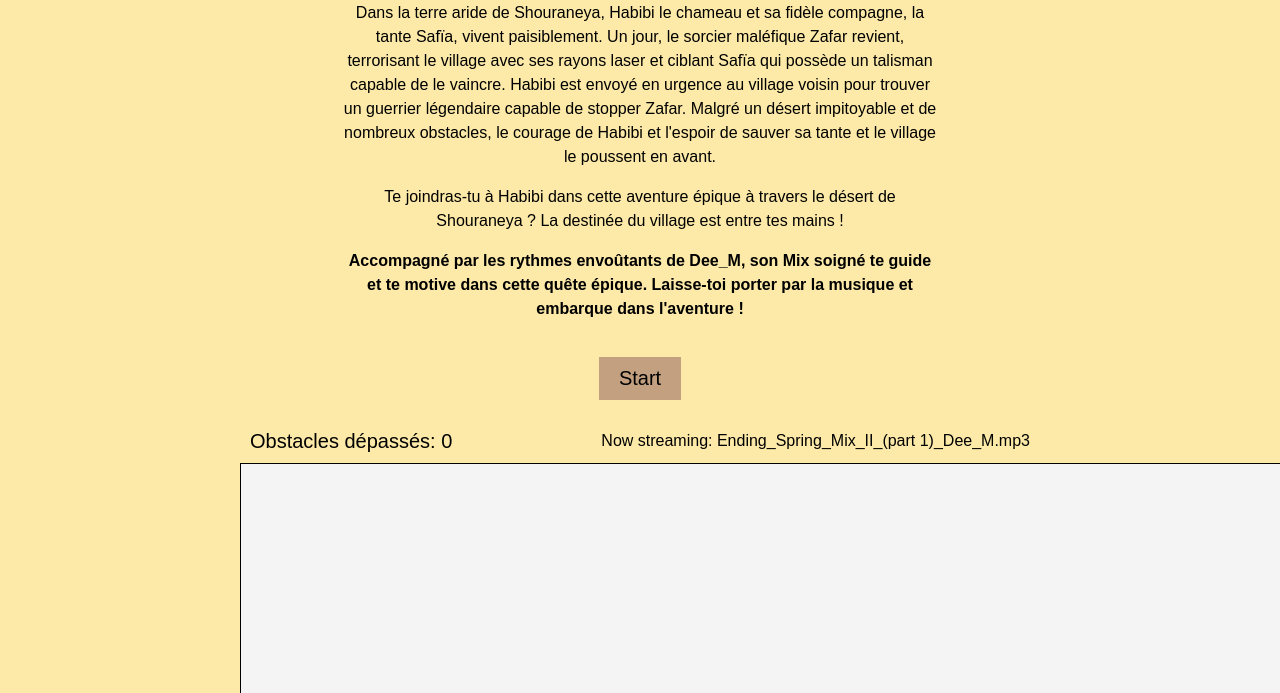
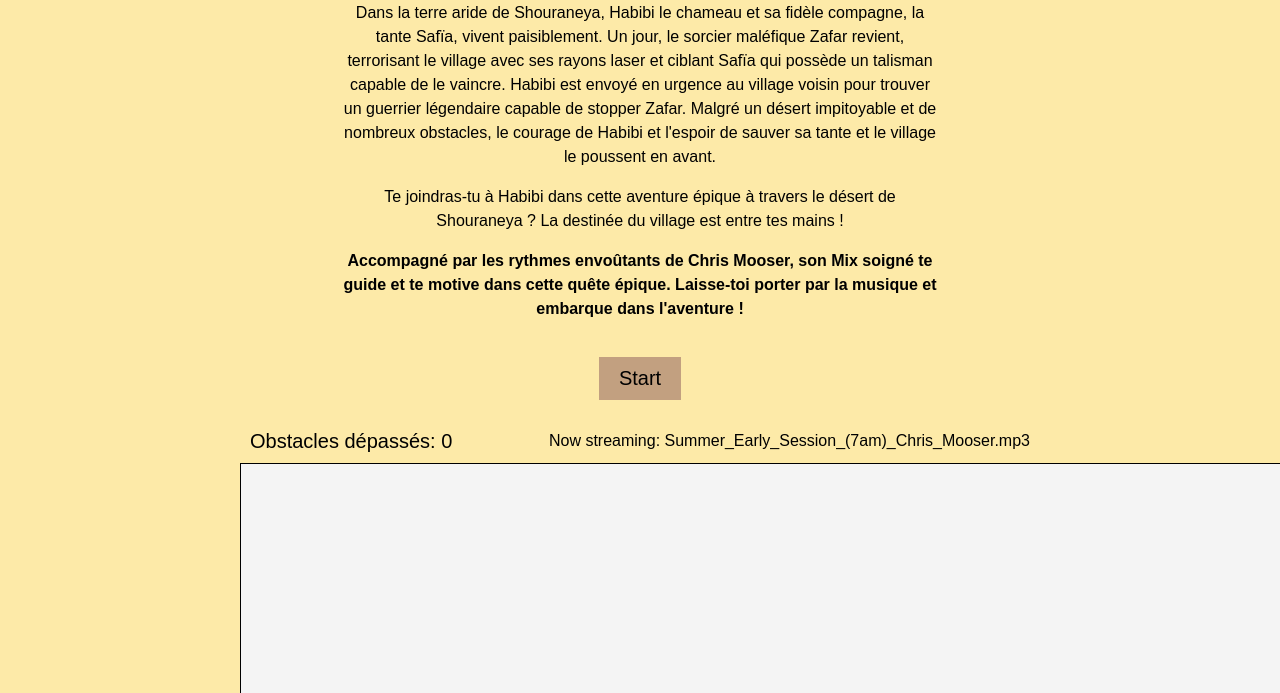
Before and after one commit to jonjonrebas/Habibi, a plain HTML site: page index.html in a window 1280 px wide. Shown: the part 107-800 px from the top of the page. Drawn offline with Linux system fonts and the light colour scheme.

Commit message:
Update index.html

```diff
--- a/index.html
+++ b/index.html
@@ -81,13 +81,13 @@
     <div class="story">
         <p>Dans la terre aride de Shouraneya, Habibi le chameau et sa fidèle compagne, la tante Safïa, vivent paisiblement. Un jour, le sorcier maléfique Zafar revient, terrorisant le village avec ses rayons laser et ciblant Safïa qui possède un talisman capable de le vaincre. Habibi est envoyé en urgence au village voisin pour trouver un guerrier légendaire capable de stopper Zafar. Malgré un désert impitoyable et de nombreux obstacles, le courage de Habibi et l'espoir de sauver sa tante et le village le poussent en avant.</p>
         <p>Te joindras-tu à Habibi dans cette aventure épique à travers le désert de Shouraneya ? La destinée du village est entre tes mains !</p>
-        <p><strong>Accompagné par les rythmes envoûtants de Dee_M, son Mix soigné te guide et te motive dans cette quête épique. Laisse-toi porter par la musique et embarque dans l'aventure !</strong></p>
+        <p><strong>Accompagné par les rythmes envoûtants de Chris Mooser, son Mix soigné te guide et te motive dans cette quête épique. Laisse-toi porter par la musique et embarque dans l'aventure !</strong></p>
     </div>
     <button class="start-button" onclick="startGame()">Start</button>
     <div id="gameContainer">
         <div class="controls">
             <div class="score">Obstacles dépassés: <span id="score">0</span></div>
-            <div class="music-info">Now streaming: Ending_Spring_Mix_II_(part 1)_Dee_M.mp3</div>
+            <div class="music-info">Now streaming: Summer_Early_Session_(7am)_Chris_Mooser.mp3</div>
         </div>
         <canvas id="gameCanvas" width="800" height="400"></canvas>
         <div class="arrows">
@@ -96,7 +96,7 @@
         </div>
     </div>
     <audio id="gameMusic" loop>
-        <source src="Ending_Spring_Mix_II_(part 1)_Dee_M.mp3" type="audio/mpeg">
+        <source src="Summer_Early_Session_(7am)_Chris_Mooser.mp3" type="audio/mpeg">
         Votre navigateur ne supporte pas l'audio.
     </audio>
     <script src="courseinfnie.js"></script>
```
